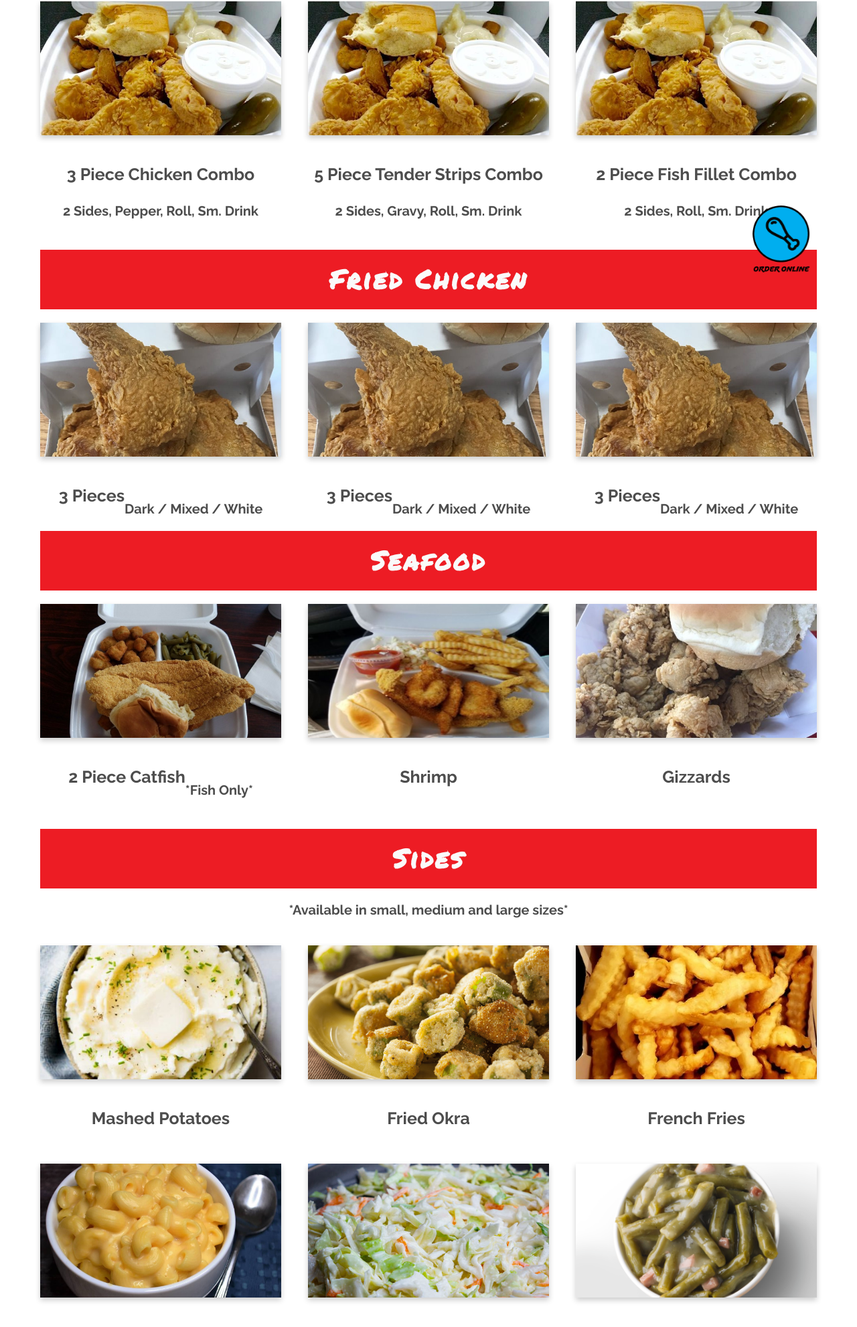
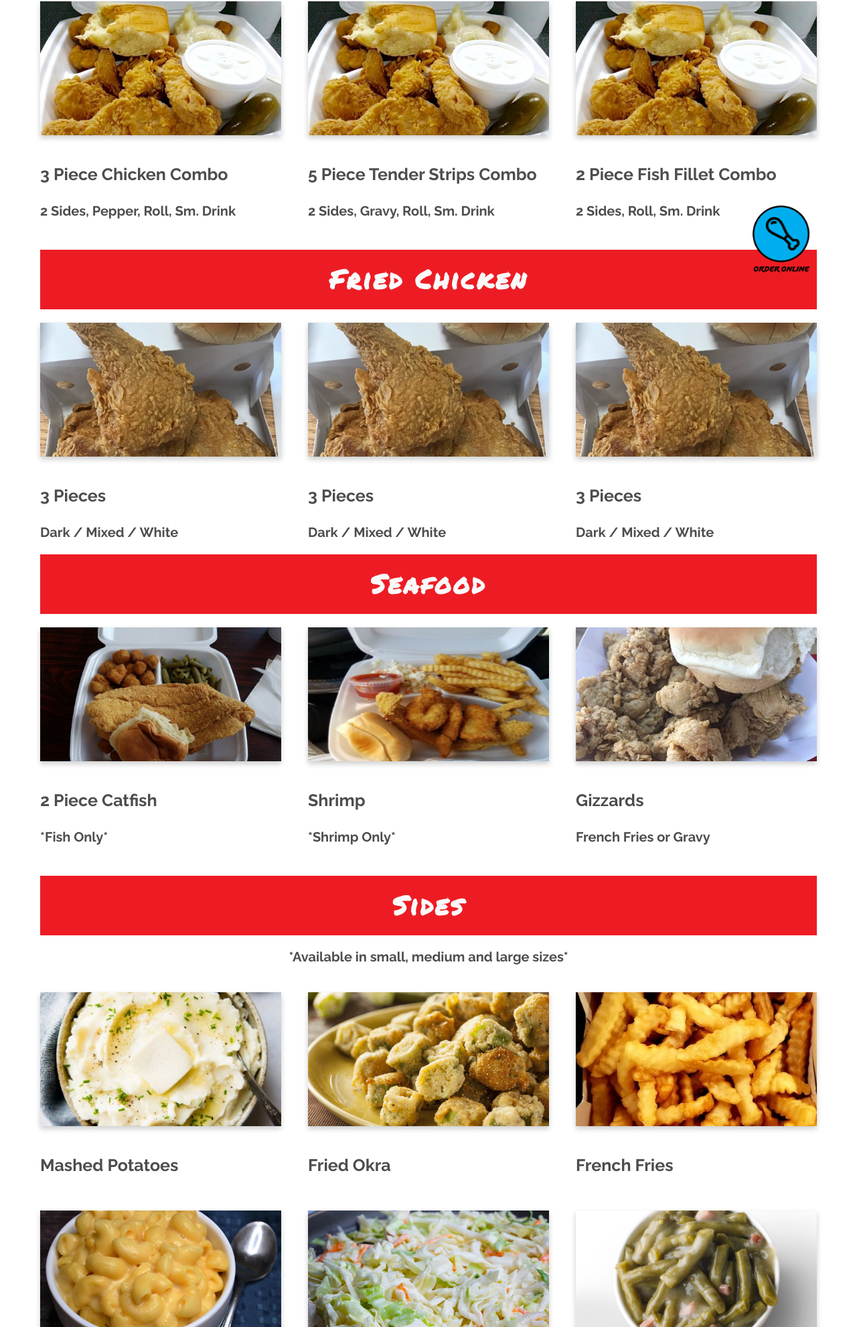
Before and after one commit to MattNovis/Term-Project, a PHP site: page /menu.php in a window 1280 px wide. Shown: the part 353-2335 px from the top of the page at 67% size. Run offline with PHP 8.4, Linux system fonts and the light colour scheme; some libraries are stand-ins or nearby versions.

Commit message:
menu changes and online button link fix

```diff
--- a/Website/css/style.css
+++ b/Website/css/style.css
@@ -339,7 +339,7 @@ nav{
 }
 .sub-category-title {
     display: flex;
-    flex-flow: row wrap;
+    flex-flow: column wrap;
     align-items: flex-start;
     align-content: flex-start;
     justify-content: center;
--- a/Website/index.php
+++ b/Website/index.php
@@ -46,7 +46,7 @@ else $img = 'img/chicken_sandwich.png';
                 <div class ="home-lists">
                     <div class="col-lg-12">
                     <p><a href="menu.php" target="_blank" rel="noopener noreferrer" class="btn btn-secondary">Menu</a></p>
-                    <p><a href="" target="_blank" rel="noopener noreferrer" class="btn btn-secondary">Order Online</a></p>
+                    <p><a href="https://www.doordash.com/store/lisa's-chicken-arlington-46816/" target="_blank" rel="noopener noreferrer" class="btn btn-secondary">Order Online</a></p>
                     </div>
                 </div>
             </div>
--- a/Website/menu.php
+++ b/Website/menu.php
@@ -102,6 +102,7 @@ include ('shared.php');
                         <img src="img/shrimp.jpg">
                         <div class="sub-category-title">
                             <h4>Shrimp</h4>
+                            <p>*Shrimp Only*</p>
                         </div>
 
 
@@ -111,6 +112,7 @@ include ('shared.php');
                         <img src="img/gizzards.jpg">
                         <div class="sub-category-title">
                             <h4>Gizzards</h4>
+                            <p>French Fries or Gravy</p>
                         </div>
 
                     </div>
```
